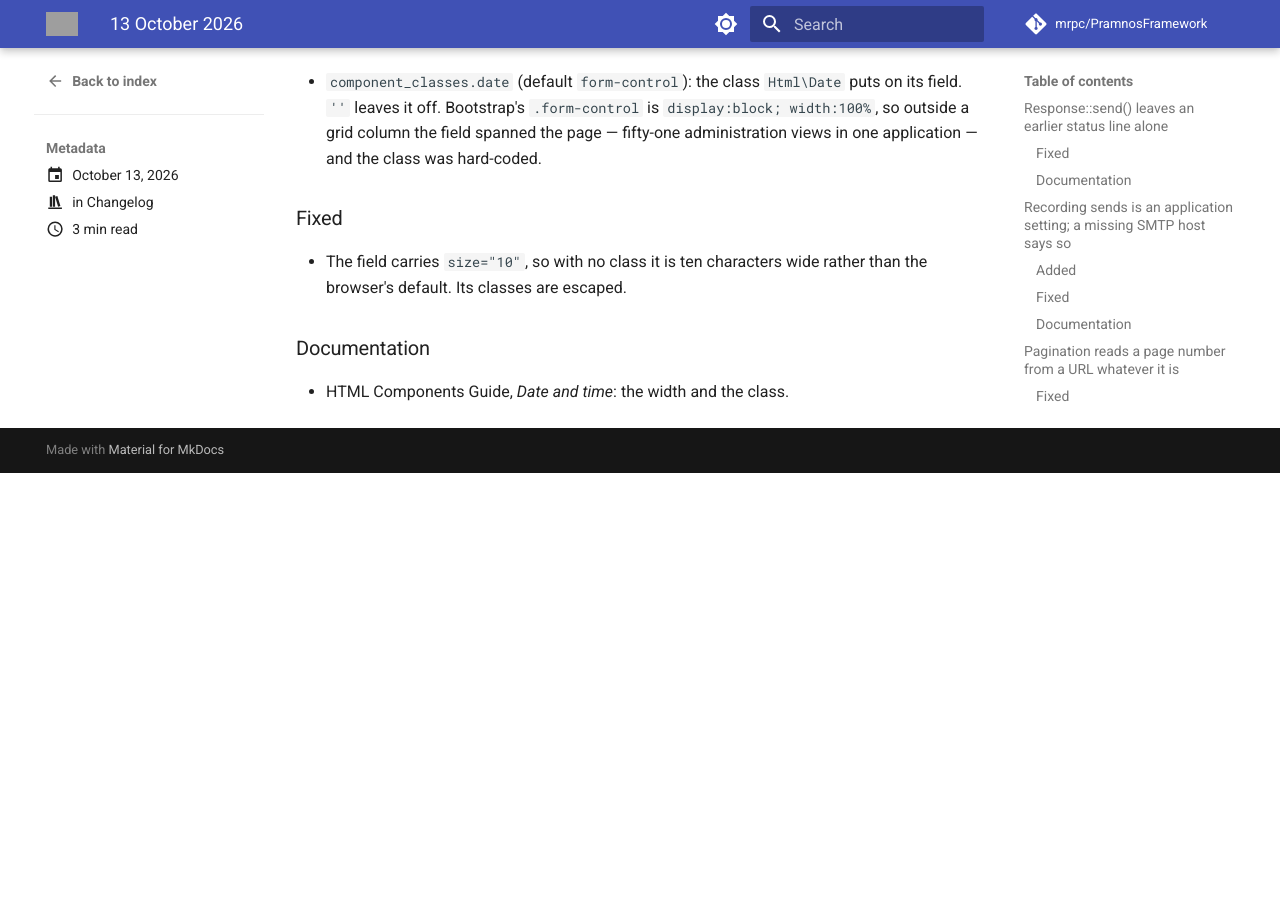
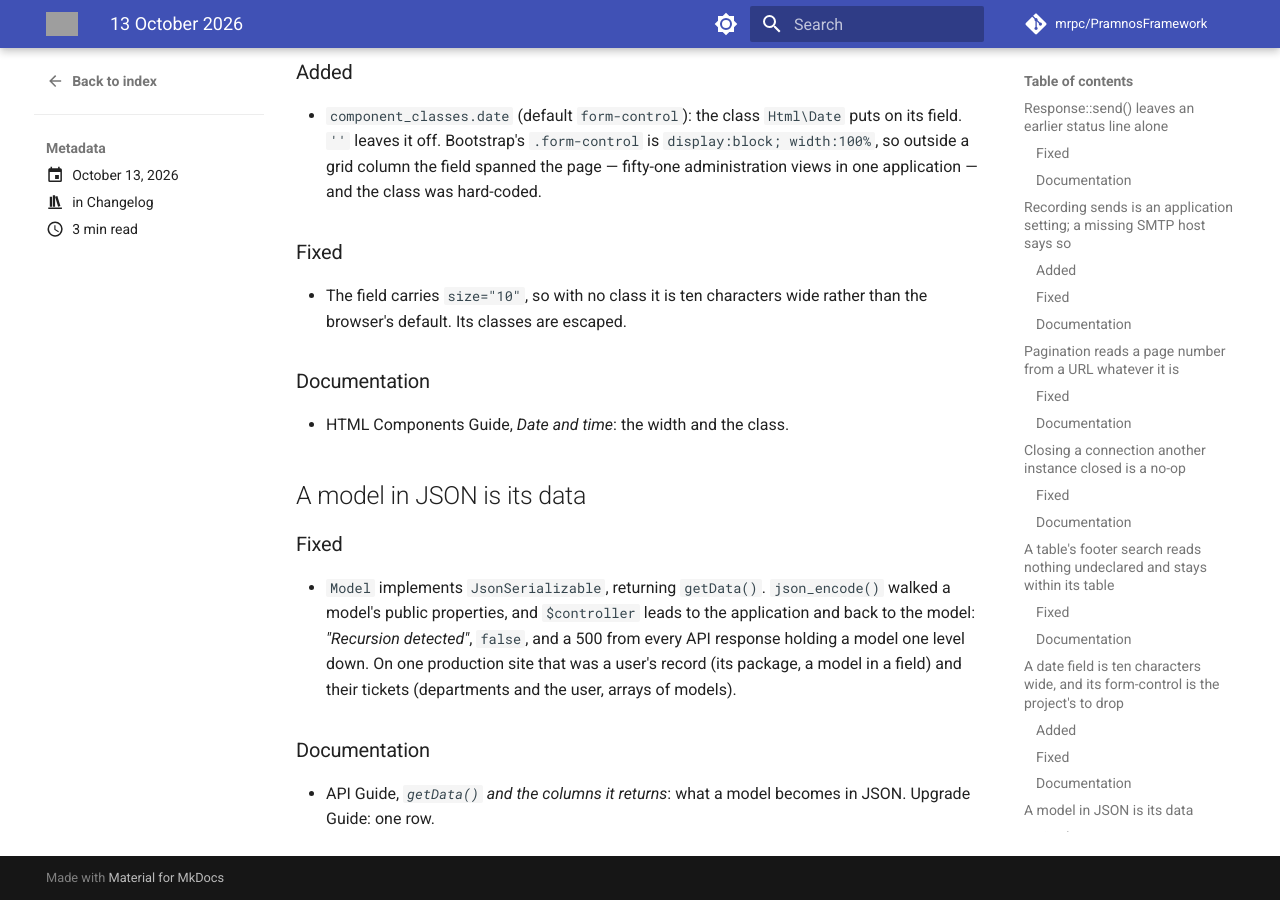
Before and after one commit to mrpc/PramnosFramework, an MkDocs documentation site: the page built from docs/version-history/posts/2026-10-13.md, in a window 1280 px wide and 900 px high, scrolled down 2667 px. Built offline with MkDocs 1.6.1 and Material for MkDocs 9.7.7, drawn with Linux system fonts in a browser that asks for light colours; comment, search, counter and statistics services are not loaded; before the commit the page ends 3140 px from its top, so only the background shows below that; some of the changed text lies outside the part shown; grey boxes are pictures that could not be loaded.

Commit message:
fix(application)!: a model in JSON is its data

```diff
--- a/docs/version-history/posts/2026-10-13.md
+++ b/docs/version-history/posts/2026-10-13.md
@@ -13,6 +13,7 @@ Six entries today:
 - Closing a connection another instance closed is a no-op
 - A table's footer search reads nothing undeclared and stays within its table
 - A date field is ten characters wide, and its `form-control` is the project's to drop
+- A model in JSON is its data
 
 <!-- more -->
 
@@ -109,3 +110,18 @@ Six entries today:
 ### Documentation
 
 - HTML Components Guide, *Date and time*: the width and the class.
+
+## A model in JSON is its data
+
+### Fixed
+
+- `Model` implements `JsonSerializable`, returning `getData()`. `json_encode()` walked a model's
+  public properties, and `$controller` leads to the application and back to the model:
+  *"Recursion detected"*, `false`, and a 500 from every API response holding a model one level
+  down. On one production site that was a user's record (its package, a model in a field) and
+  their tickets (departments and the user, arrays of models).
+
+### Documentation
+
+- API Guide, *`getData()` and the columns it returns*: what a model becomes in JSON. Upgrade
+  Guide: one row.
```
Also changed, not shown: other parts of docs/version-history/posts/2026-10-13.md (+1 -1 lines), docs/Pramnos_API_Guide.md (+7 -1 lines), docs/Pramnos_Upgrade_Guide.md (+1 -0 lines), 2 other files.
